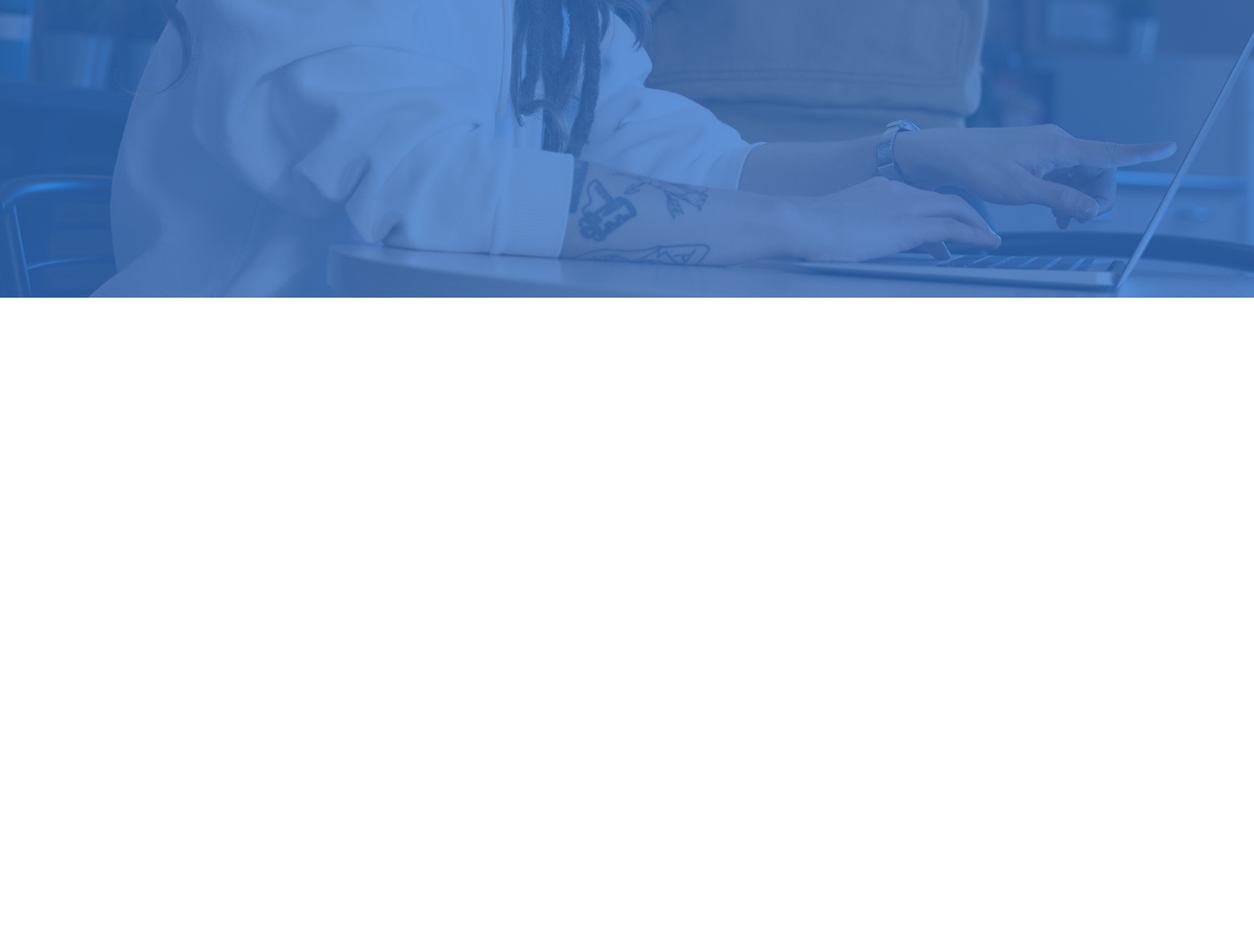
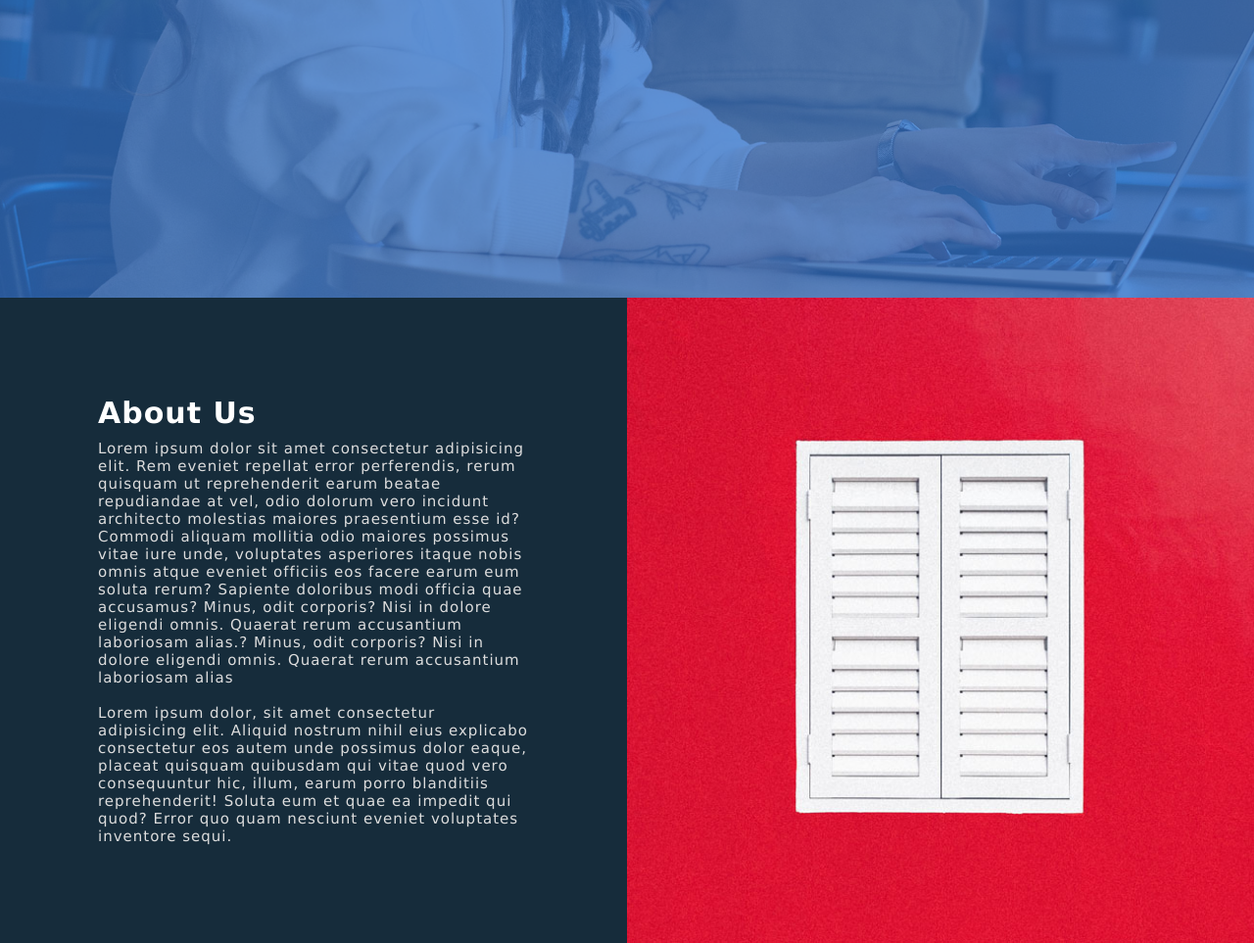
Before and after one commit to The-Krishna-Rathi/Brand-Less, a plain HTML site: page index.html in a window 1280 px wide. Shown: the part 496-1459 px from the top of the page at 98% size. Before the commit the page ends 800 px from the top, so only its background shows below. Drawn offline with Linux system fonts and the light colour scheme.

Commit message:
updated about section

```diff
--- a/index.html
+++ b/index.html
@@ -21,5 +21,13 @@
          </div>
     </header>
 
+    <!-- About -->
+    <section class="about">
+        <div class="contentBx">
+            <h2 class="heading">About Us</h2>
+            <p class="text">Lorem ipsum dolor sit amet consectetur adipisicing elit. Rem eveniet repellat error perferendis, rerum quisquam ut reprehenderit earum beatae repudiandae at vel, odio dolorum vero incidunt architecto molestias maiores praesentium esse id? Commodi aliquam mollitia odio maiores possimus vitae iure unde, voluptates asperiores itaque nobis omnis atque eveniet officiis eos facere earum eum soluta rerum? Sapiente doloribus modi officia quae accusamus? Minus, odit corporis? Nisi in dolore eligendi omnis. Quaerat rerum accusantium laboriosam alias.? Minus, odit corporis? Nisi in dolore eligendi omnis. Quaerat rerum accusantium laboriosam alias<br><br>Lorem ipsum dolor, sit amet consectetur adipisicing elit. Aliquid nostrum nihil eius explicabo consectetur eos autem unde possimus dolor eaque, placeat quisquam quibusdam qui vitae quod vero consequuntur hic, illum, earum porro blanditiis reprehenderit! Soluta eum et quae ea impedit qui quod? Error quo quam nesciunt eveniet voluptates inventore sequi.</p>
+        </div>
+        <div class="imgBx"></div>
+    </section>
 </body>
 </html>
--- a/style.css
+++ b/style.css
@@ -73,3 +73,41 @@ header .logo_wrapper .toggle{
     background-size: cover;
     cursor: pointer;
 }
+
+
+/* ******************************* */
+/*   STYLING THE ABOUT SECTION     */
+/* ******************************* */
+.about{
+    position: relative;
+    width: 100%;
+    display: flex;
+}
+
+.about .contentBx{
+    background-color: #162c3b;
+    padding: 100px;
+    width: 50%;
+}
+
+.heading{
+    color: #fff;
+    font-size: 30px;
+    font-weight: 600;
+    letter-spacing: 1px;
+    margin-bottom: 10px;
+}
+
+.text{
+    color: rgb(221, 221, 221);
+    font-size: 15px;
+    font-weight: 300;
+    letter-spacing: 1px;
+}
+
+.imgBx{
+    background-image: url(./Images/window.jpg);
+    width: 50%;
+    background-size: cover;
+    background-position: center;
+}
```
